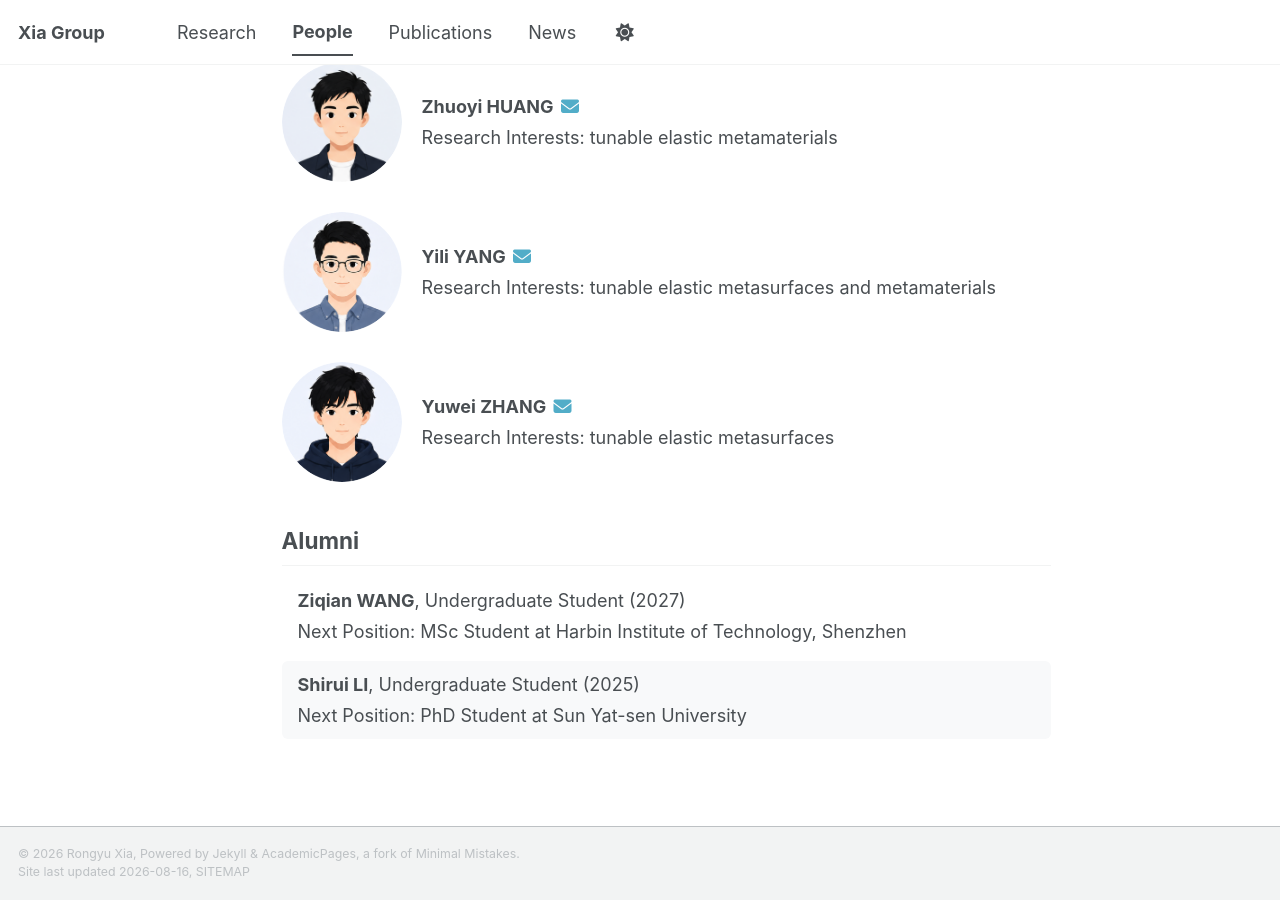
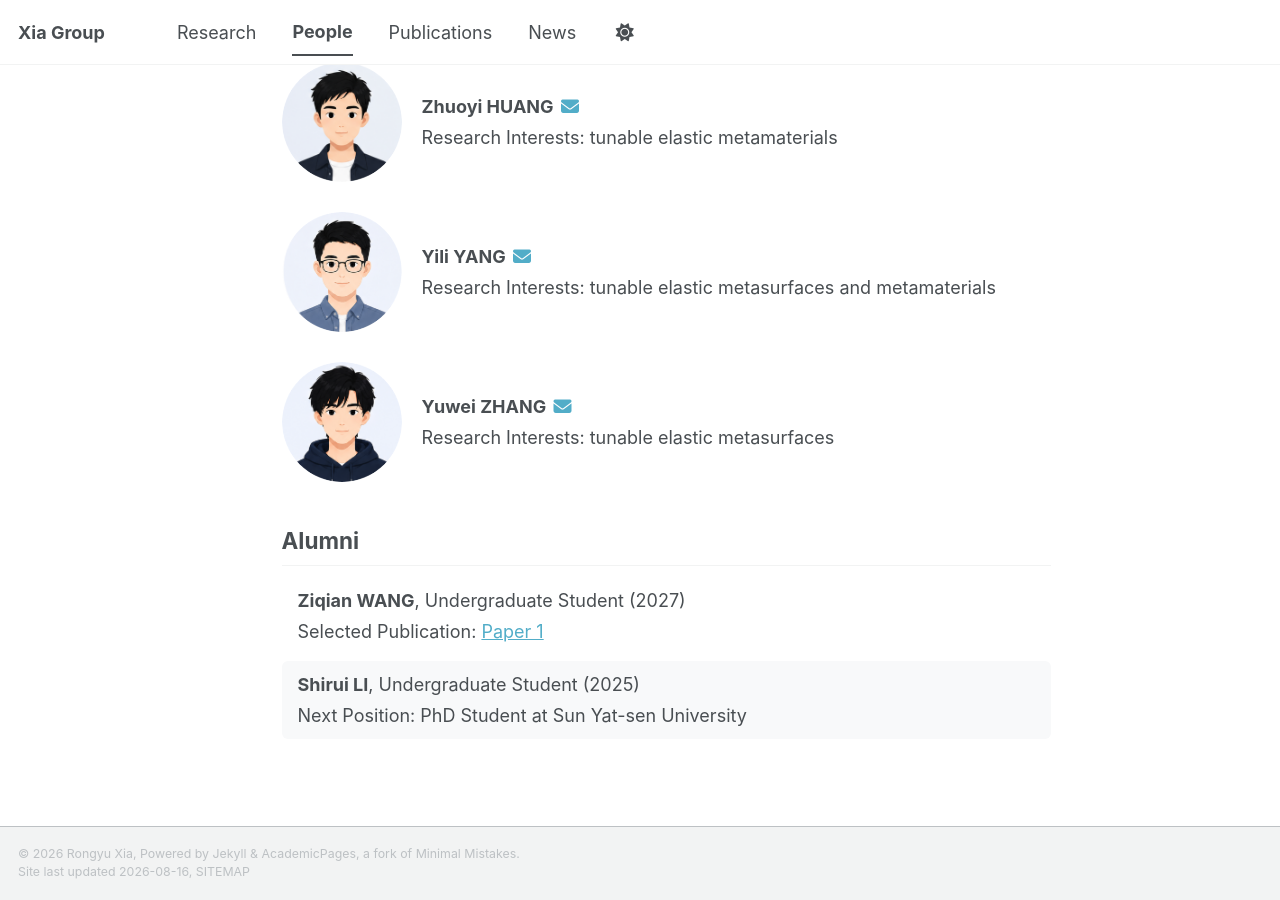
Before and after one commit to RongyuXia/rongyuxia.github.io, a Jekyll site: the page built from _pages/people.html, in a window 1280 px wide and 900 px high, scrolled down 1666 px. Built offline with Jekyll 4.4.1, drawn with Linux system fonts in a browser that asks for light colours; a style sheet for code colours, icons or effects is not loaded; part of the change alters nothing that is shown.

Commit message:
update wang ziqian

```diff
--- a/_pages/people.html
+++ b/_pages/people.html
@@ -321,13 +321,13 @@ border-radius:6px;  /* 圆角 */
   <p style="margin:4px 0;">
     <strong>Ziqian WANG</strong>, Undergraduate Student (2027)
   </p>
+  <!-- <p style="margin:4px 0;">
+    Next Position: MSc Student at Harbin Institute of Technology, Shenzhen
+  </p> -->
   <p style="margin:4px 0;">
-    Next Position: MSc Student at Harbin Institute of Technology, Shenzhen
+      Selected Publication:
+      <a href="https://iopscience.iop.org/article/10.1088/1402-4896/ae9415/meta">Paper 1</a>
   </p>
-  <!-- <p style="margin:4px 0;">
-      Selected Publication:
-      <a href="https://www.sysu.edu.cn">Paper 1</a>
-    </p> -->
 </div>
 
 <div style="
```
